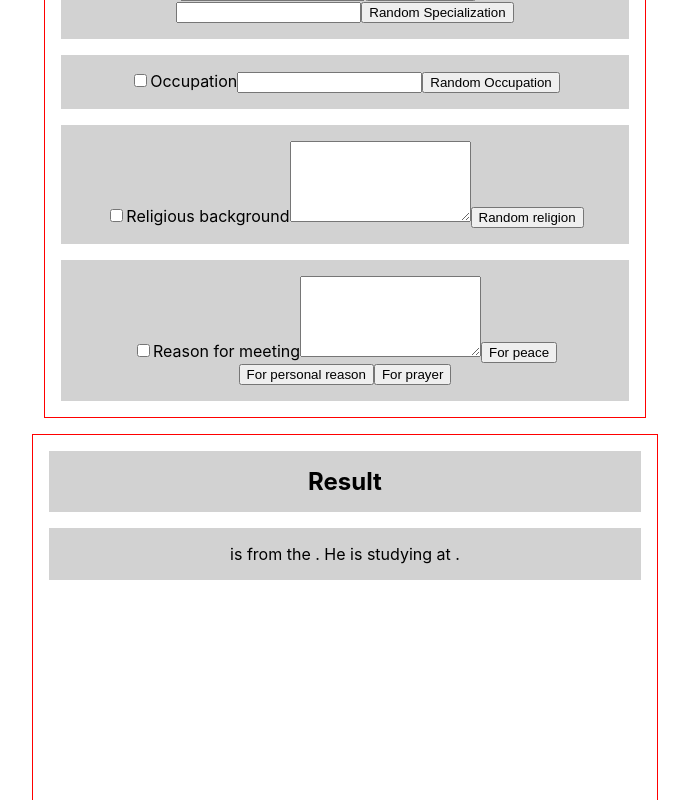
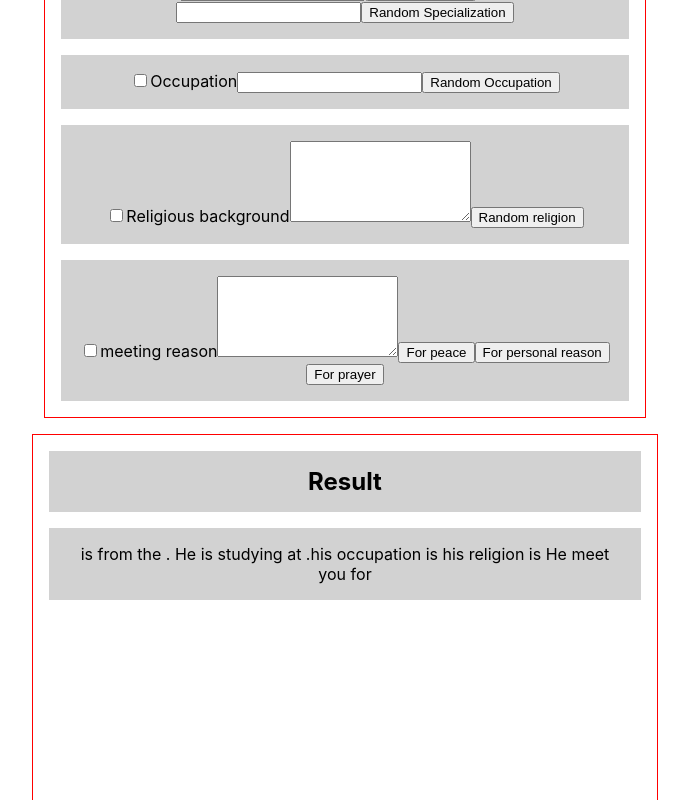
Before and after one commit to paragpatil187/Bio_Generator_App, a React (Create React App) app: page / in a window 1280 px wide. Shown: the part 412-1212 px from the top of the page, without its empty margins (295-984 px from the left). Built offline with nearby package versions, Linux system fonts and the light colour scheme.

Commit message:
added feilds

```diff
--- a/src/App.js
+++ b/src/App.js
@@ -8,7 +8,9 @@ function App() {
   const [stream, setStream] = useState("");
   const [school, setSchool] = useState("");
   const[age,setAge]=useState("")
-
+  const[occupation,setOccupation]=useState("");
+  const[religion,setReligion]=useState("")
+  const[meeting,setMeeting]=useState("")
   const handleInputName = (e) => {
     setName(e.target.value);
   };
@@ -26,6 +28,15 @@ function App() {
   };
   const handleInputAge=(e)=>{
     setSelectionRange(e.target.value)
+  }
+  const handleOccupation=(e)=>{
+    setOccupation(e.target.value)
+  }
+  const handleReligion=(e)=>{
+    setReligion(e.target.value)
+  }
+  const handleMeeting=(e)=>{
+    setMeeting(e.target.value)
   }
 
   return (
@@ -83,7 +94,7 @@ function App() {
           <div className="box">
           <input type="checkbox"></input>
             <label>Occupation</label>
-            <input type="text"></input>
+            <input type="text" onChange={handleOccupation}></input>
             <button>Random Occupation</button>
 
 
@@ -91,15 +102,15 @@ function App() {
           <div className="box">
           <input type="checkbox"></input>
             <label>Religious background</label>
-            <textarea rows="5" cols="20"></textarea>
+            <textarea rows="5" cols="20" onChange={handleReligion}></textarea>
             <button>Random religion</button>
 
 
           </div>
           <div className="box">
           <input type="checkbox"></input>
-            <label>Reason for meeting</label>
-            <textarea rows="5" cols="20"></textarea>
+            <label>meeting reason</label>
+            <textarea rows="5" cols="20" onChange={handleMeeting}></textarea>
             <button>For peace</button>
             <button>For personal reason</button>
             <button>For prayer</button>
@@ -124,7 +135,9 @@ function App() {
         <div className="result">
           <h2 className="box">Result</h2>
           <div className="box">
-            {name}  is from the {location}. He is studying {stream} at {school}.
+            {name}  is from the {location}. He is studying {stream} at {school}.his occupation is {occupation}
+            his religion is {religion} He meet you for {meeting}
+
           </div>
 
 
```
